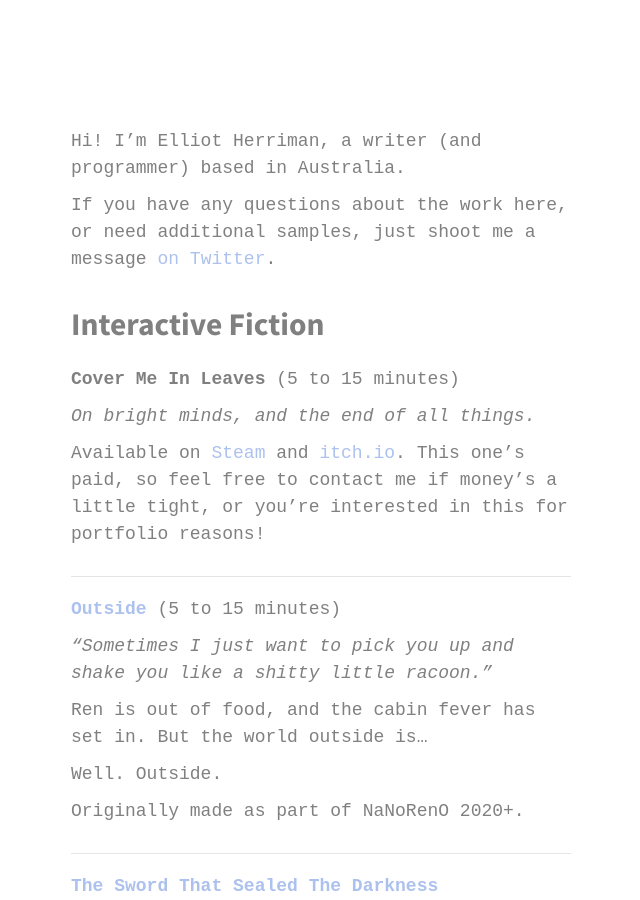
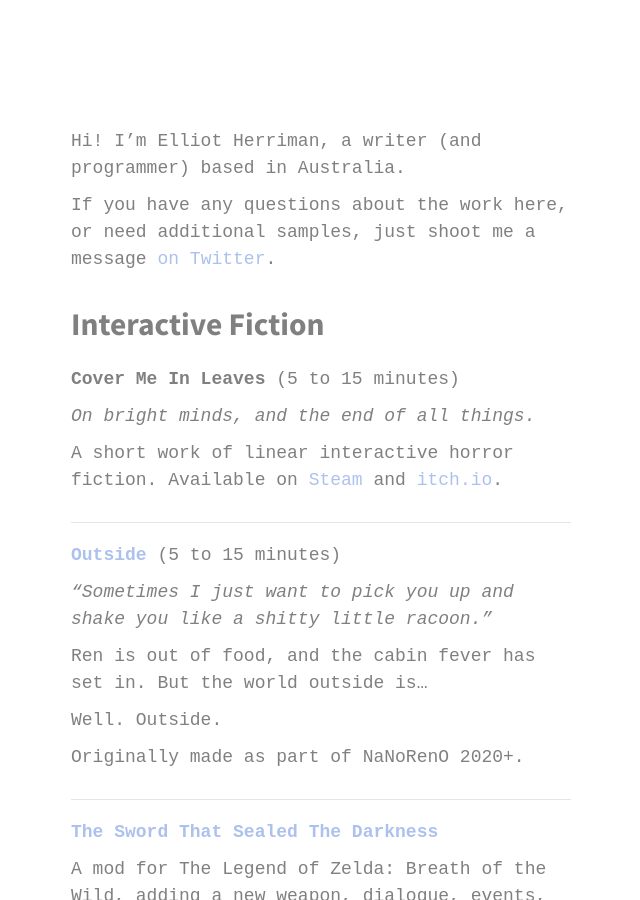
Before and after one commit to elliotherriman/website, a Jekyll site: the page built from writing.md, in a window 1280 px wide and 900 px high. Shown: the whole window, without its empty margins (319-959 px from the left). Built offline with Jekyll 4.4.1, drawn with Linux system fonts in a browser that asks for light colours; nearby versions of some CDN libraries; some web fonts are replaced.

Commit message:
Update writing.md

```diff
--- a/writing.md
+++ b/writing.md
@@ -16,7 +16,7 @@ If you have any questions about the work here, or need additional samples, just
 
 *On bright minds, and the end of all things.*
 
-Available on [Steam](https://store.steampowered.com/app/1431420/10mg_Cover_Me_In_Leaves/) and [itch.io](https://elliotherriman.itch.io/cover-me-in-leaves). This one's paid, so feel free to contact me if money's a little tight, or you're interested in this for portfolio reasons!
+A short work of linear interactive horror fiction. Available on [Steam](https://store.steampowered.com/app/1431420/10mg_Cover_Me_In_Leaves/) and [itch.io](https://elliotherriman.itch.io/cover-me-in-leaves).
 
 ---
 
```
